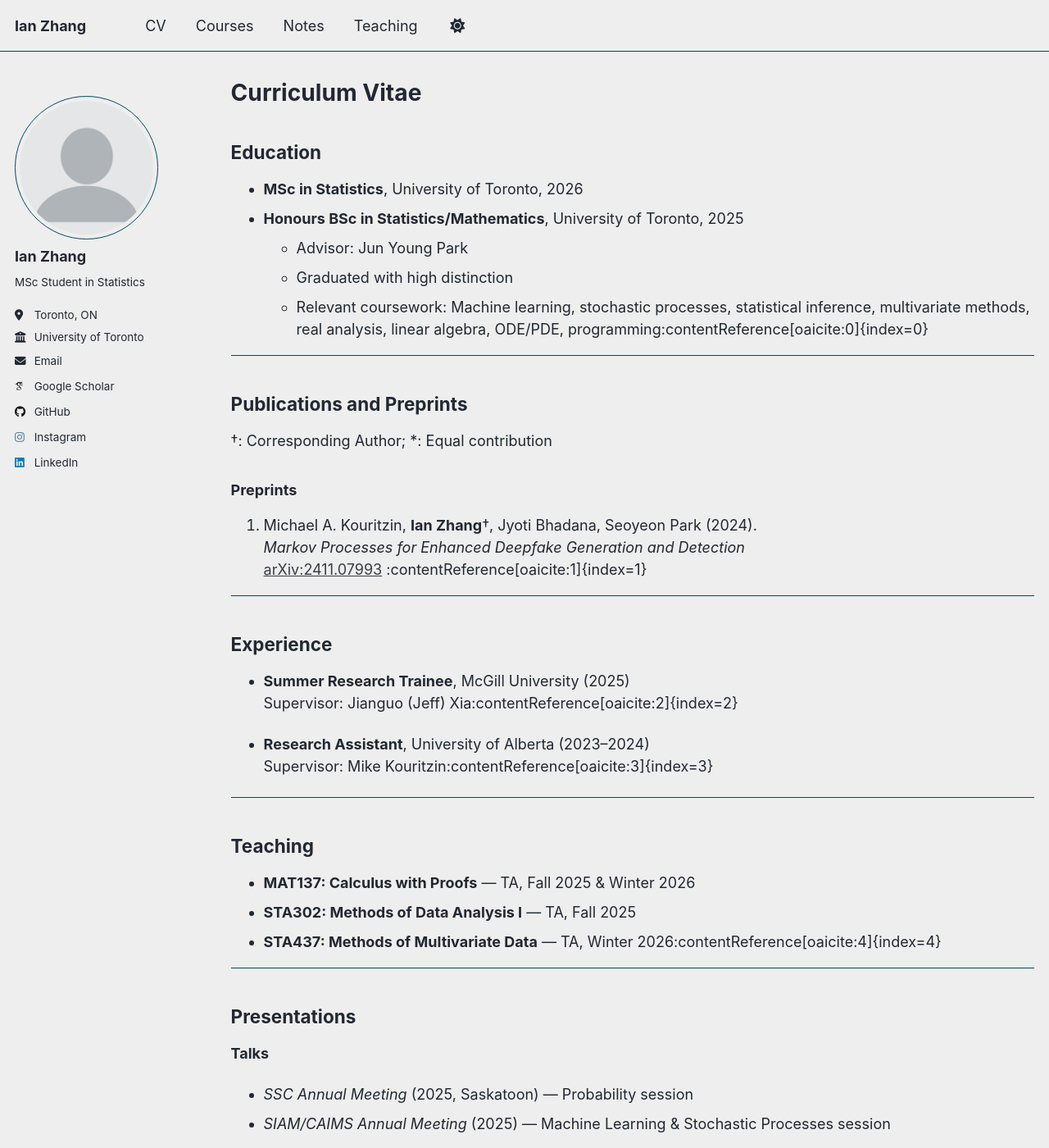
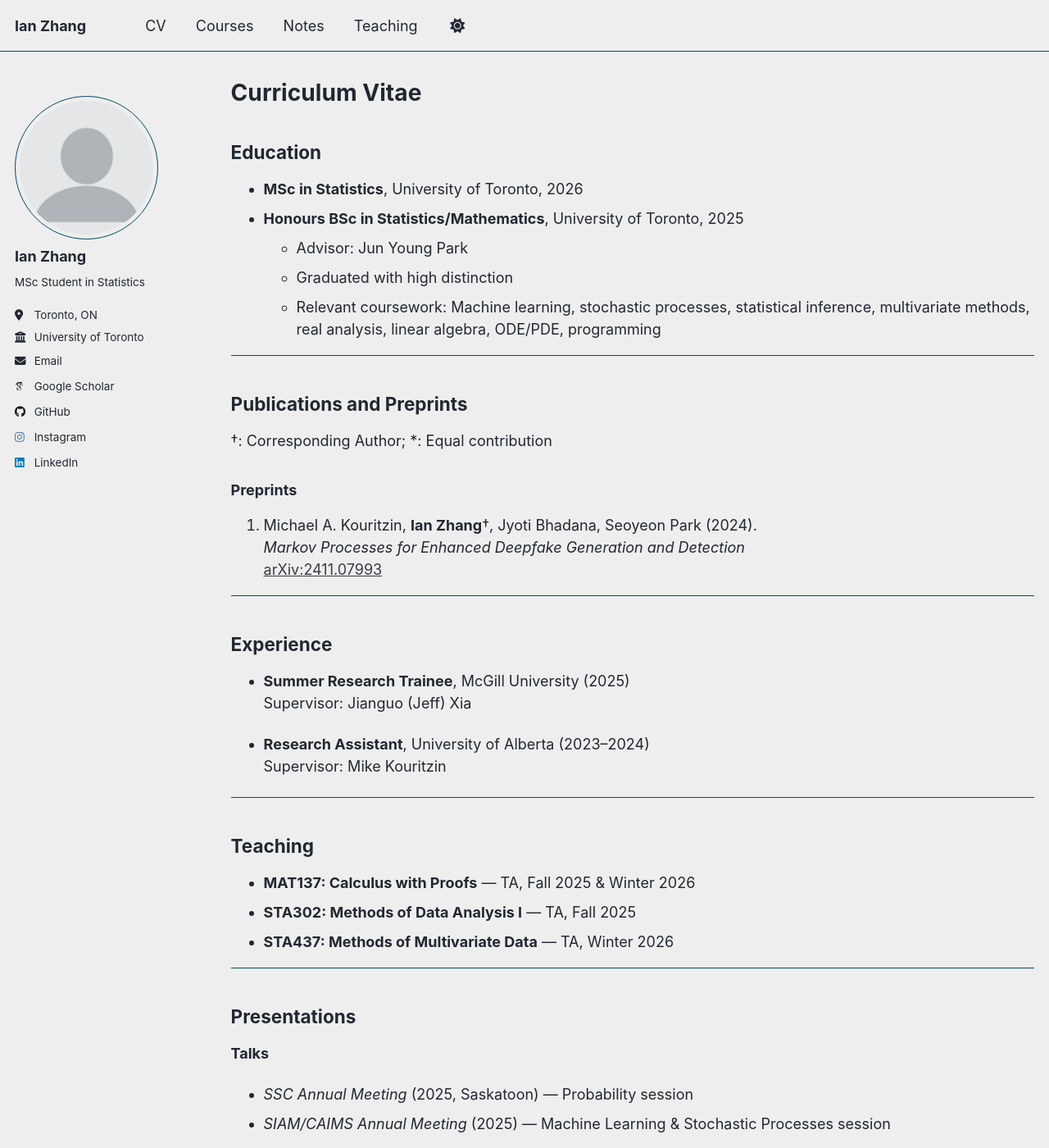
Before and after one commit to IanZhang42/ianwebsite, a Jekyll site: the page built from _pages/cv.md, in a window 1280 px wide and 1400 px high. Shown: the whole window at 82% size. Built offline with Jekyll 4.4.1, drawn with Linux system fonts in a browser that asks for light colours; some web fonts are replaced; a script that is not in the unit is left out; some of the changed text lies outside the part shown.

Commit message:
Update cv.md

```diff
--- a/_pages/cv.md
+++ b/_pages/cv.md
@@ -14,7 +14,7 @@ redirect_from:
 - **Honours BSc in Statistics/Mathematics**, University of Toronto, 2025
   - Advisor: Jun Young Park
   - Graduated with high distinction
-  - Relevant coursework: Machine learning, stochastic processes, statistical inference, multivariate methods, real analysis, linear algebra, ODE/PDE, programming:contentReference[oaicite:0]{index=0}
+  - Relevant coursework: Machine learning, stochastic processes, statistical inference, multivariate methods, real analysis, linear algebra, ODE/PDE, programming
 
 ---
 
@@ -24,23 +24,23 @@ redirect_from:
 ### Preprints
 1. Michael A. Kouritzin, **Ian Zhang**†, Jyoti Bhadana, Seoyeon Park (2024).
    *Markov Processes for Enhanced Deepfake Generation and Detection*
-   [arXiv:2411.07993](https://arxiv.org/abs/2411.07993) :contentReference[oaicite:1]{index=1}
+   [arXiv:2411.07993](https://arxiv.org/abs/2411.07993)
 
 ---
 
 ## Experience
 - **Summer Research Trainee**, McGill University (2025)
-  Supervisor: Jianguo (Jeff) Xia:contentReference[oaicite:2]{index=2}
+  Supervisor: Jianguo (Jeff) Xia
 
 - **Research Assistant**, University of Alberta (2023–2024)
-  Supervisor: Mike Kouritzin:contentReference[oaicite:3]{index=3}
+  Supervisor: Mike Kouritzin
 
 ---
 
 ## Teaching
 - **MAT137: Calculus with Proofs** — TA, Fall 2025 & Winter 2026
 - **STA302: Methods of Data Analysis I** — TA, Fall 2025
-- **STA437: Methods of Multivariate Data** — TA, Winter 2026:contentReference[oaicite:4]{index=4}
+- **STA437: Methods of Multivariate Data** — TA, Winter 2026
 
 ---
 
@@ -50,7 +50,7 @@ redirect_from:
 - *SIAM/CAIMS Annual Meeting* (2025) — Machine Learning & Stochastic Processes session
 
 **Posters**
-- *Canadian Statistics Student Conference* (2025) — Poster on spatial autocorrelation tests:contentReference[oaicite:5]{index=5}
+- *Canadian Statistics Student Conference* (2025) — Poster on spatial autocorrelation tests
 
 ---
 
@@ -58,20 +58,19 @@ redirect_from:
 - Anna & Alex Beverly Memorial Fellowship, 2025
 - NSERC USRA (x2), 2023 & 2024
 - Jack Zwaigenbaum Scholarship, 2022
-- Dean’s List Scholar (x4), 2022–2025:contentReference[oaicite:6]{index=6}
+- Dean’s List Scholar (x4), 2022–2025
 
 ---
 
 ## Grants
-- CSSC Travel Grant, 2025:contentReference[oaicite:7]{index=7}
+- CSSC Travel Grant, 2025
 
 ---
 
 ## Service
-- **Session chair**, SIAM/CAIMS 2025 — “Machine Learning and Stochastic Processes”:contentReference[oaicite:8]{index=8}
-
+- **Session chair**, SIAM/CAIMS 2025 — “Machine Learning and Stochastic Processes”
 ---
 
 ## Other
 - Languages: English (native), Mandarin (native), Japanese (intermediate)
-- Memberships: Statistical Society of Canada:contentReference[oaicite:9]{index=9}
+- Memberships: Statistical Society of Canada
```
